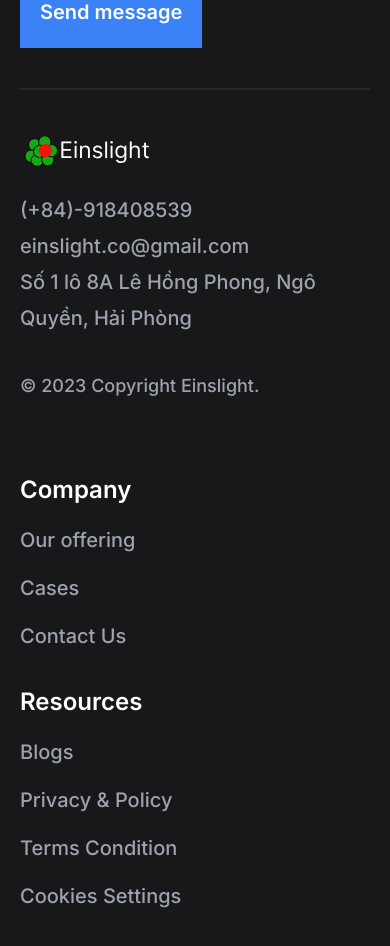
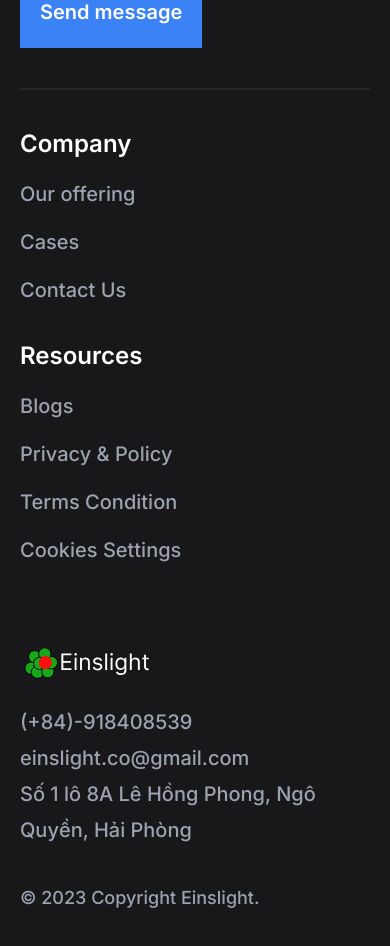
Before and after one commit to Market-Master-Platform/einslight-website, a Next.js app: page /en in a window 390 px wide. Shown: the part 5120-6066 px from the top of the page. Built offline with nearby package versions, Linux system fonts and the light colour scheme.

Commit message:
[Footer] Place the copyright line at the end in mobile view

```diff
--- a/components/Footer/Footer.tsx
+++ b/components/Footer/Footer.tsx
@@ -55,7 +55,7 @@ function Footer() {
         </div>
       </div>
       <div className="shrink-0 mt-20 max-w-full h-0.5 bg-neutral-800 w-[1247px] max-md:mt-10" />
-      <div className="flex gap-5 max-md:gap-20 justify-between mt-32 w-full font-medium text-gray-400 max-w-[1247px] max-md:flex-col max-md:mt-10 max-md:max-w-full">
+      <div className="flex gap-5 max-md:gap-20 justify-between mt-32 w-full font-medium text-gray-400 max-w-[1247px] max-md:flex-col-reverse max-md:mt-10 max-md:max-w-full">
         <div className="flex flex-col mt-1.5 max-md:max-w-full">
           <CustomImage
             src="/static/images/company-logo.svg"
```
